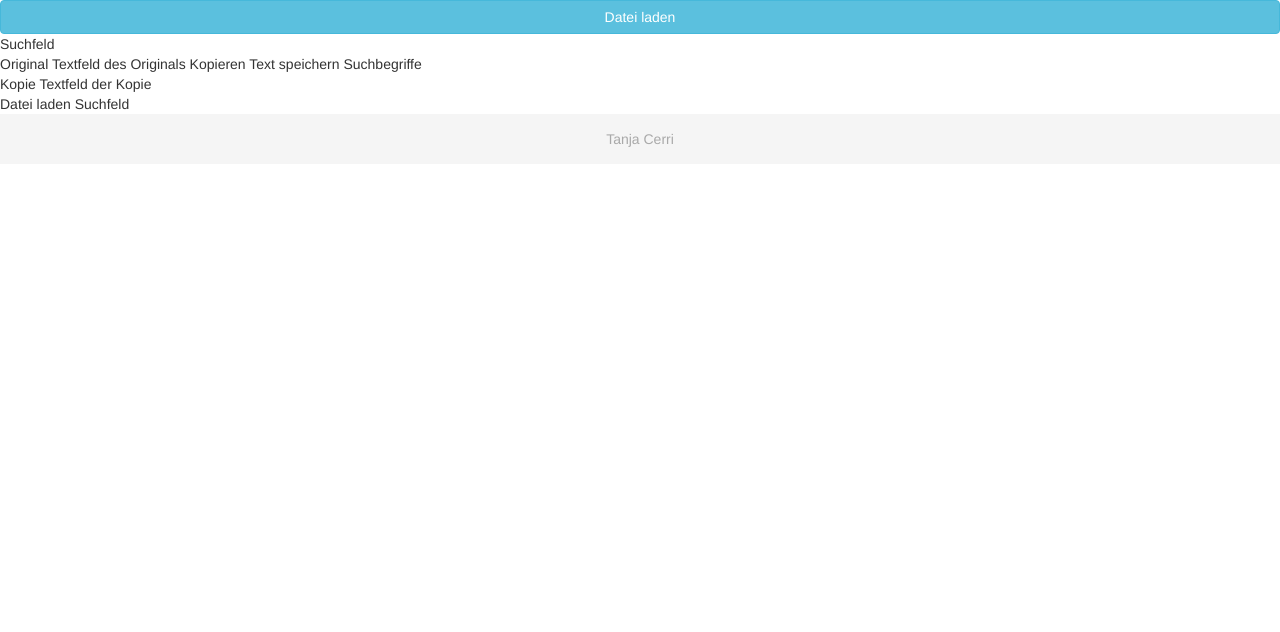
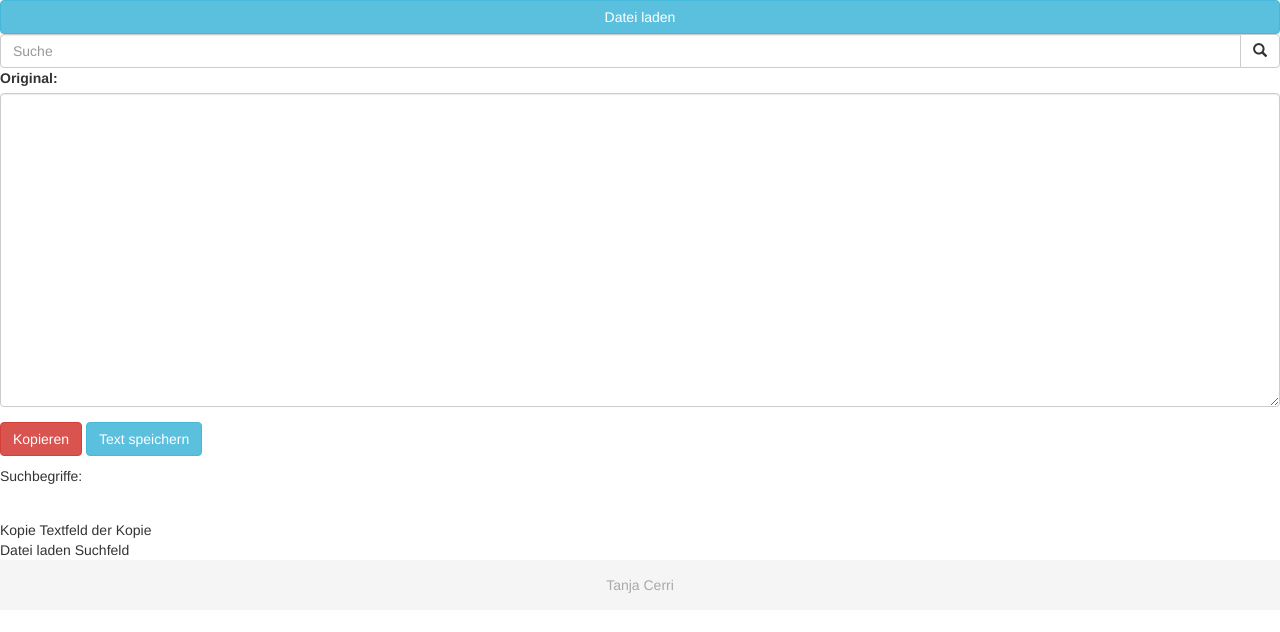
Before and after one commit to noobiba/webtech16, a PHP site: page /klausur_erster_pz/klausur1.php in a window 1280 px wide. Shown: the part 77-709 px from the top of the page. Run offline with PHP 8.4, Linux system fonts and the light colour scheme.

Commit message:
Add Suchbegriffe and Suchfeld. Cluster to form.

```diff
--- a/css/styles_klausur_erster_pz.css
+++ b/css/styles_klausur_erster_pz.css
@@ -17,6 +17,10 @@ a:focus{
   color: darkgrey;
 }
 
+#suchbegriffe{
+	visibility: hidden;
+}
+
 footer{
 	background: #f5f5f5;
 	padding: 15px;
--- a/klausur_erster_pz/klausur1.php
+++ b/klausur_erster_pz/klausur1.php
@@ -15,17 +15,40 @@
 			<div class="oben">
 				<button a href="#" class="btn btn-info btn-block">Datei laden</button>
 
+				<form> <!-- Suchfeld -->
+				  <div class="input-group">
+				    <input type="text" class="form-control" placeholder="Suche">
+				    <div class="input-group-btn">
+				      <button class="btn btn-default" type="submit">
+				        <i class="glyphicon glyphicon-search"></i>
+				      </button>
+				    </div>
+				  </div>
+				</form> <!-- Suchfeld -->
 
-				Suchfeld
+
 			</div> <!-- class oben -->
 
 			<div class="main">
 				<div class="linkeseite">
-					Original
-					Textfeld des Originals
-					Kopieren
-					Text speichern
-					Suchbegriffe
+
+					<form>
+						<div class="form-group">
+						  <label for="original">Original:</label>
+						  <textarea class="form-control" rows="15" id="original"></textarea>
+						</div> <!-- formgroup original -->
+
+						<input type="submit" class="btn btn-danger" value="Kopieren">
+						<input type="submit" class="btn btn-info" value="Text speichern">
+					</form>
+
+					<p></p>
+
+					Suchbegriffe:
+					<div id="suchbegriffe">
+						<input type="text" class="form-control" id="usr" value="Suchbegriffe">
+					</div>
+
 				</div> <!-- class linkeseite -->
 
 				<div class="rechteseite">
```
